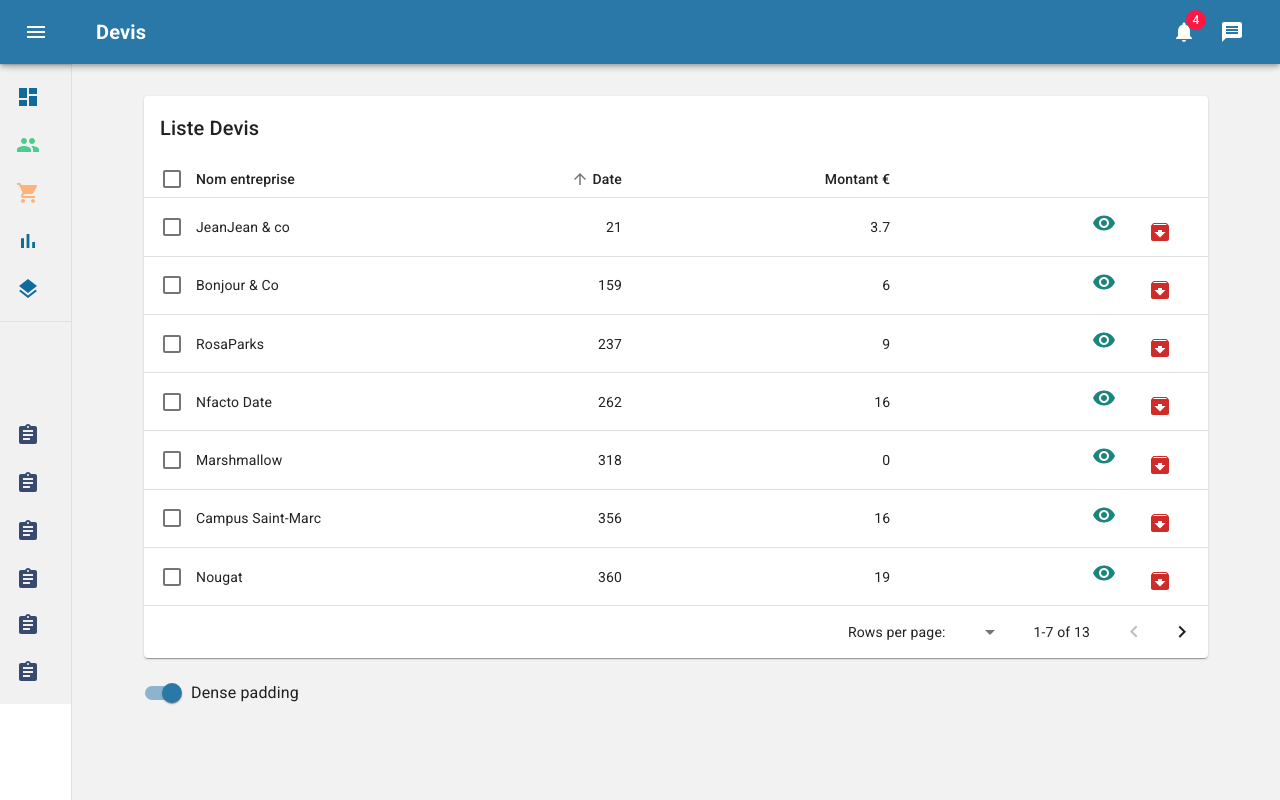
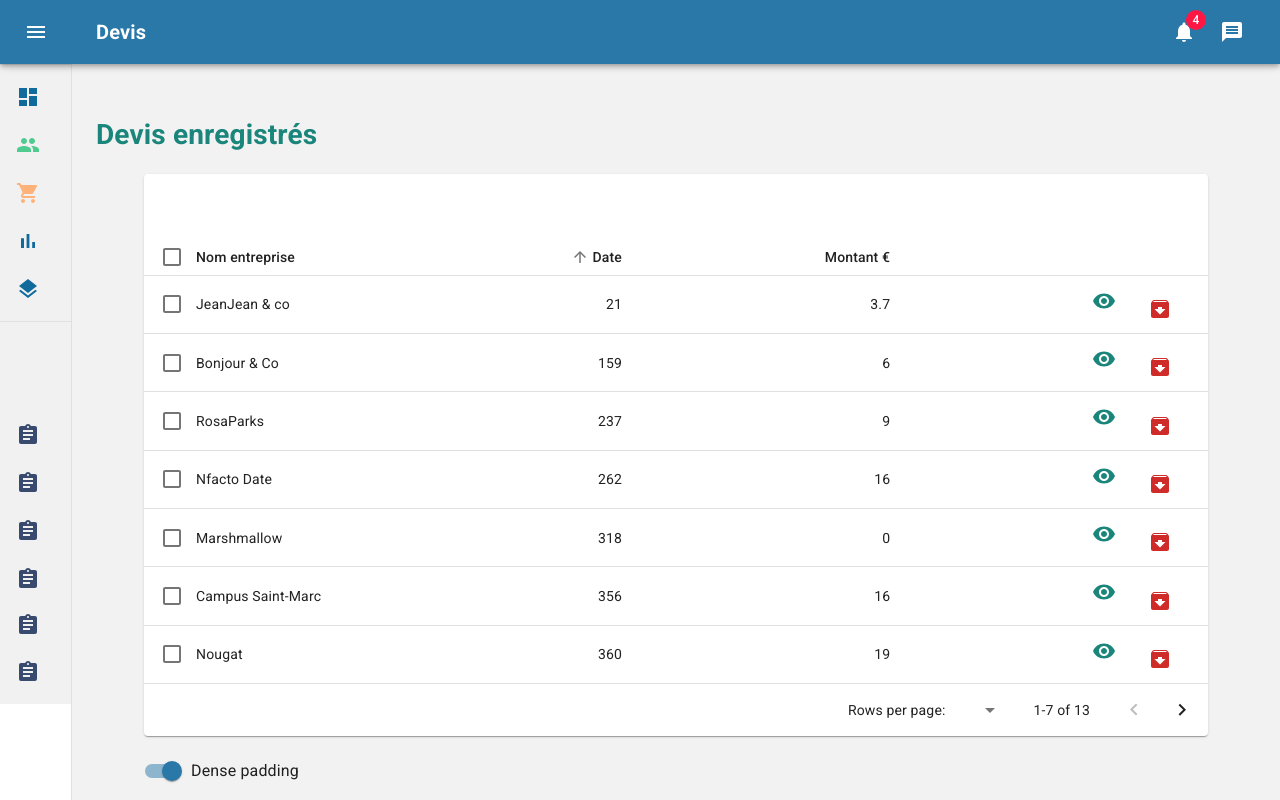
Before and after one commit to GauthierBosson/CRM-Front, a Next.js app: page /quoteHistory in a window 1280 px wide. Built offline with nearby package versions, Linux system fonts and the light colour scheme.

Commit message:
modif générale

```diff
--- a/components/Quothistory.js
+++ b/components/Quothistory.js
@@ -168,8 +168,8 @@ const EnhancedTableToolbar = props => {
                     {numSelected} selected
                 </Typography>
             ) : (
-                <Typography className={classes.title} variant="h6" id="tableTitle">
-                    Liste Devis
+                <Typography variant="" id="tableTitle">
+
                 </Typography>
             )}
 
--- a/components/factures.js
+++ b/components/factures.js
@@ -169,7 +169,6 @@ const EnhancedTableToolbar = props => {
                 </Typography>
             ) : (
                 <Typography className={classes.title} variant="h6" id="tableTitle">
-                    Liste Factures
                 </Typography>
             )}
 
--- a/pages/bill.js
+++ b/pages/bill.js
@@ -176,6 +176,7 @@ function Dashboard() {
             <main className={classes.content}>
                 <div className={classes.appBarSpacer} />
                 <Container maxWidth="lg" className={classes.container}>
+                    <h1 style={{color:'#19857b'}}>Liste de toutes les factures</h1>
 
                     <Factures/>
 
--- a/pages/quoteHistory.js
+++ b/pages/quoteHistory.js
@@ -176,6 +176,7 @@ function Dashboard() {
         <main className={classes.content}>
           <div className={classes.appBarSpacer} />
           <Container maxWidth="lg" className={classes.container}>
+            <h1 style={{color:'#19857b'}}>Devis enregistrés</h1>
 
             <QuoteHistory />
 
```
